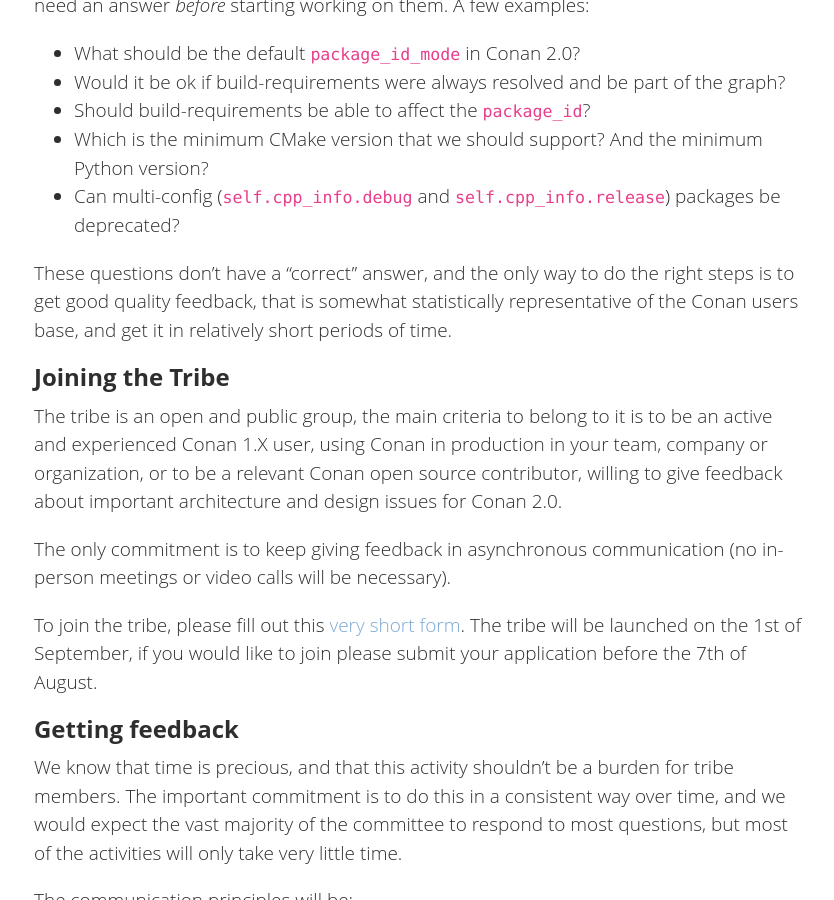
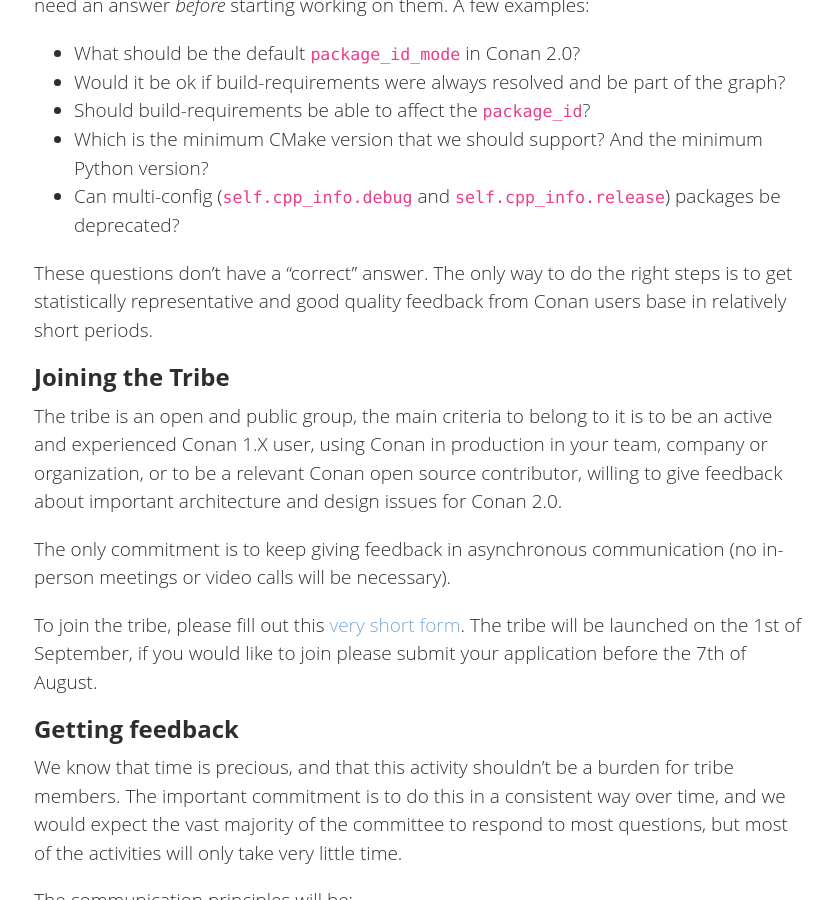
Before and after one commit to conan-io/conan-io.github.io, a Jekyll site: the page built from _posts/2020-07-28-Launching-Conan-2.0-Tribe.markdown, in a window 1280 px wide and 900 px high, scrolled down 1755 px. Shown: the whole window, without its empty margins (18-852 px from the left). Built offline with Jekyll 4.4.1, drawn with Linux system fonts in a browser that asks for light colours; comment, search, counter and statistics services are not loaded.

Commit message:
Update _posts/2020-07-28-Launching-Conan-2.0-Tribe.markdown
Co-authored-by: Daniel <danimanzaneque@gmail.com>

```diff
--- a/_posts/2020-07-28-Launching-Conan-2.0-Tribe.markdown
+++ b/_posts/2020-07-28-Launching-Conan-2.0-Tribe.markdown
@@ -31,7 +31,7 @@ The tribe will be always fully remote and distributed. The purpose of this tribe
 - Which is the minimum CMake version that we should support? And the minimum Python version?
 - Can multi-config (``self.cpp_info.debug`` and ``self.cpp_info.release``) packages be deprecated?
 
-These questions don’t have a "correct" answer, and the only way to do the right steps is to get good quality feedback, that is somewhat statistically representative of the Conan users base, and get it in relatively short periods of time.
+These questions don’t have a "correct" answer. The only way to do the right steps is to get statistically representative and good quality feedback from Conan users base in relatively short periods.
 
 
 ## Joining the Tribe
```
